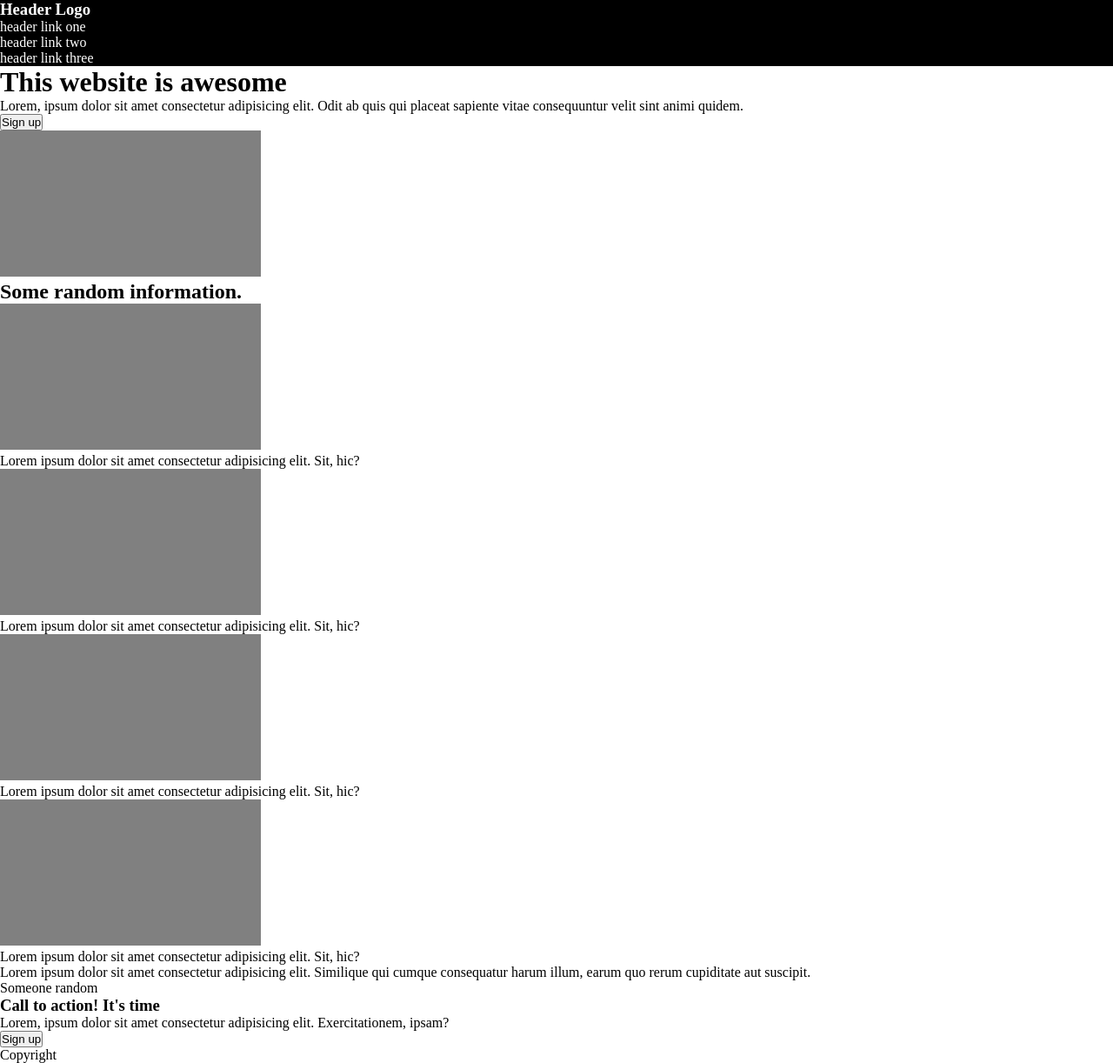
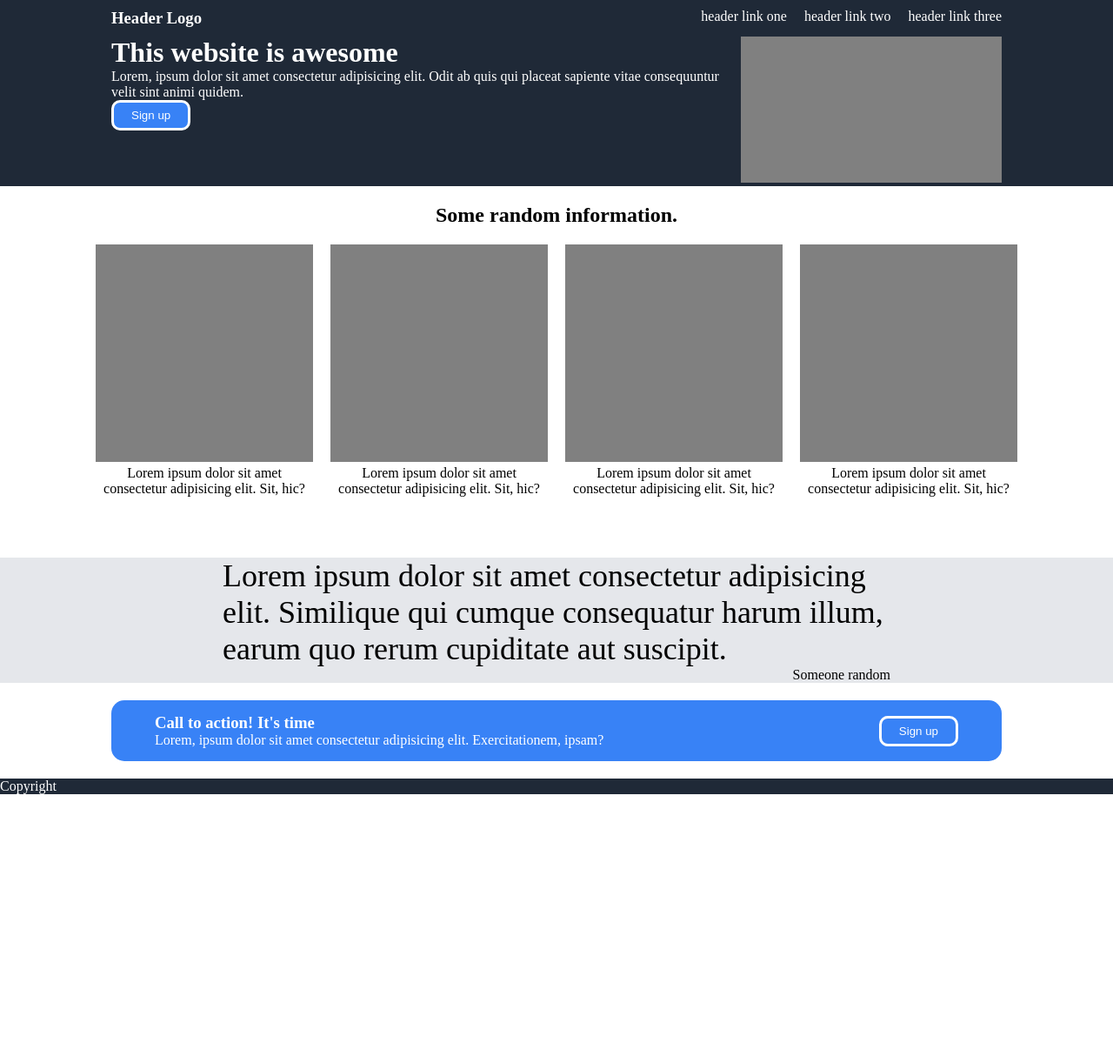
Before and after one commit to ImExtraPolite2/landing-page, a plain HTML site: page index.html in a window 1280 px wide. Shown: the whole page at 87% size. After the commit the page ends 913 px from the top, so only its background shows below. Drawn offline with Linux system fonts and the light colour scheme.

Commit message:
make style changes and html changes

```diff
--- a/index.html
+++ b/index.html
@@ -56,6 +56,7 @@
       <p class="author">Someone random</p>
     </div>
     <div class="row-four big-border">
+      <div class="row-four-color">
         <div class="row-four-left">
           <h3>Call to action! It's time</h3>
           <p>Lorem, ipsum dolor sit amet consectetur adipisicing elit. Exercitationem, ipsam?</p>
@@ -64,6 +65,7 @@
           <button>Sign up</button>
         </div>
       </div>
+    </div>
     <div class="footer blue">
       <p>Copyright</p>
     </div>
--- a/style.css
+++ b/style.css
@@ -3,11 +3,108 @@
   padding: 0;
 }
 
-.border {
-  padding: 20px;
+.big-border {
+  padding: 0 10%;
+}
+
+.small-border {
+  padding: 0 20%;
+}
+
+.blue {
+  background-color: #1F2937;
+  color: white;
 }
 
 .header {
+  display: flex;
+  justify-content: space-between;
+  padding-top: 10px;
+  padding-bottom: 10px;
+}
+
+ul {
+  list-style: none;
+  display: flex;
+  gap: 20px;
+}
+
+.row-one {
+  display: flex;
+  justify-content: space-between;
+}
+
+.row-two {
+  display: flex;
+  flex-direction: column;
+  align-items: center;
+}
+
+.row-two h2 {
+  text-align: center;
+  padding-top: 20px;
+  padding-bottom: 20px;
+}
+
+.row-two-content {
+  display: flex;
+  gap: 20px;
+  padding-bottom: 20px;
+}
+
+.row-two-content > div{
+  width: 250px;
+}
+
+.row-two-content > div > img {
+  width: 100%;
+  height: 250px;
+}
+
+.row-two-content > div > p {
+  text-align: center;
+}
+
+.row-three {
+  margin-top: 50px;
+}
+
+.gray {
+  background-color: #E5E7EB;
+}
+
+.quote {
+  font-size: 36px;
+}
+
+.author {
+  text-align: right;
+}
+
+.row-four {
+  margin-top: 20px;
+  margin-bottom: 20px;
+}
+
+.row-four-color {
+  display: flex;
+  justify-content: space-between;
+  background-color: #3882F6;
+  border-radius: 15px;
+  padding: 15px 50px;
   color: white;
-  background-color: black;
 }
+
+.row-four-right {
+  display: flex;
+  flex-direction: column;
+  justify-content: center;
+}
+
+button {
+  border: solid white;
+  padding: 7px 20px;
+  border-radius: 10px;
+  background-color: #3882F6;
+  color: white;
+}
```
Lines whose indentation alone changed are shown as unchanged.
